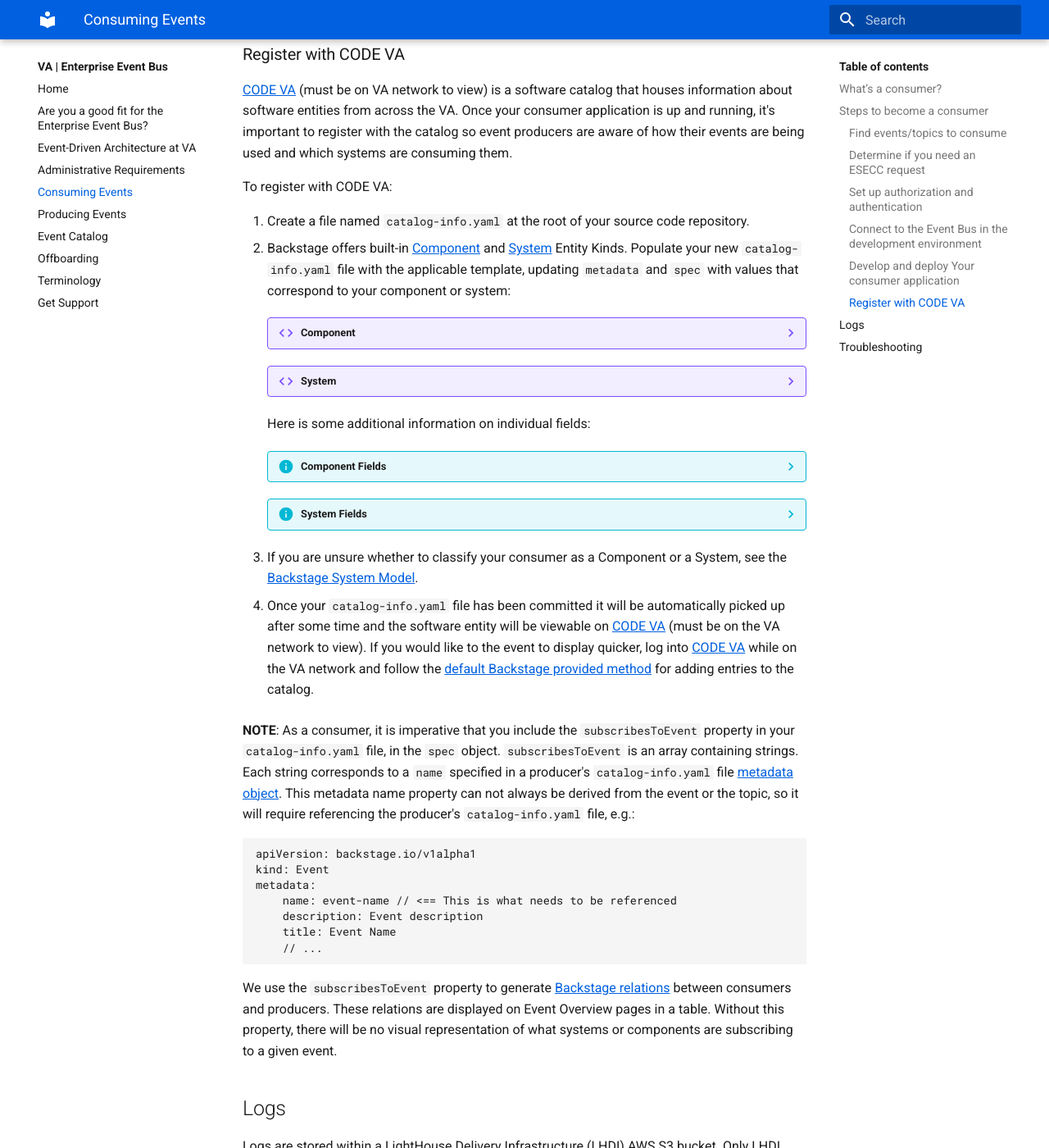
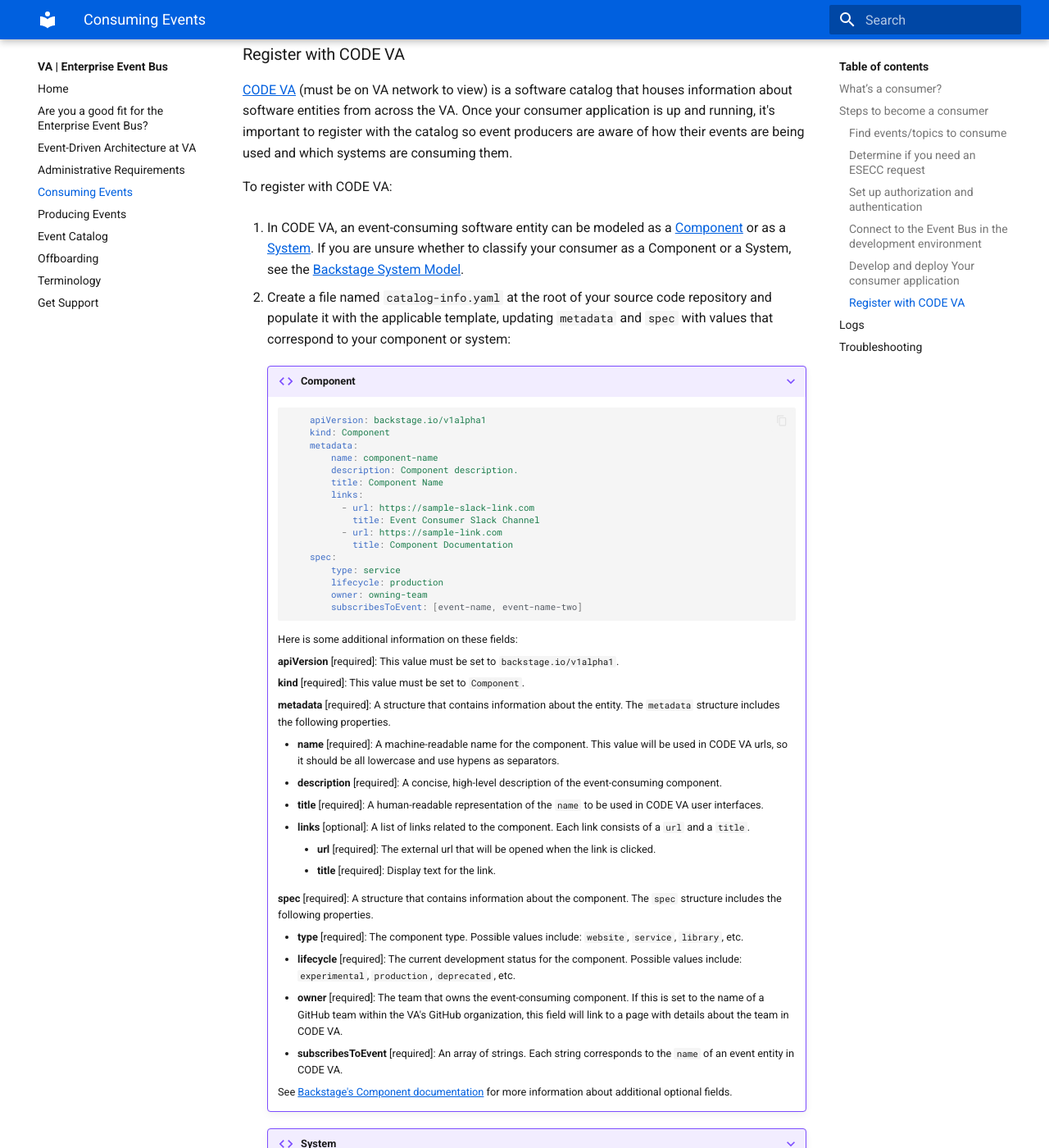
Before and after one commit to department-of-veterans-affairs/ves-event-bus-developer-portal, an MkDocs documentation site: the page built from docs/consume-events.md, in a window 1280 px wide and 1400 px high, scrolled down 4407 px. Shown: the whole window at 82% size. Built offline with MkDocs 1.6.1 and Material for MkDocs 9.7.7, drawn with Linux system fonts in a browser that asks for light colours; some of the changed text lies outside the part shown.

Commit message:
Move catalog-info field information on consume-events page

````diff
--- a/docs/consume-events.md
+++ b/docs/consume-events.md
@@ -164,10 +164,11 @@
 
 To register with CODE VA:
 
-1. Create a file named `catalog-info.yaml` at the root of your source code repository.
-2. Backstage offers built-in [Component](https://backstage.io/docs/features/software-catalog/descriptor-format/#kind-component) and [System](https://backstage.io/docs/features/software-catalog/descriptor-format#kind-system) Entity Kinds. Populate your new `catalog-info.yaml` file with the applicable template, updating `metadata` and `spec` with values that correspond to your component or system:
+1. In CODE VA, an event-consuming software entity can be modeled as a [Component](https://backstage.io/docs/features/software-catalog/descriptor-format/#kind-component) or as a [System](https://backstage.io/docs/features/software-catalog/descriptor-format#kind-system). If you are unsure whether to classify your consumer as a Component or a System, see the [Backstage System Model](https://backstage.io/docs/features/software-catalog/system-model/).
 
-    ??? Component Example
+2. Create a file named `catalog-info.yaml` at the root of your source code repository and populate it with the applicable template, updating `metadata` and `spec` with values that correspond to your component or system:
+
+    ???+ example "Component"
         ``` { .yaml .copy }
             apiVersion: backstage.io/v1alpha1
             kind: Component
@@ -187,28 +188,8 @@
                 subscribesToEvent: [event-name, event-name-two]
         ```
 
-    ??? System Example
-        ``` { .yaml .copy }
-            apiVersion: backstage.io/v1alpha1
-            kind: System
-            metadata:
-                name: system-name
-                description: System description.
-                title: System Name
-                links:
-                  - url: https://sample-slack-link.com
-                    title: Event Consumer Slack Channel
-                  - url: https://sample-link.com
-                    title: System Documentation
-            spec:
-                owner: owning-team
-                domain: health
-                subscribesToEvent: [event-name, event-name-two]
-        ```
+        Here is some additional information on these fields:
 
-    Here is some additional information on individual fields:
-
-    ??? info "Component Fields"
         **apiVersion** [required]: This value must be set to `backstage.io/v1alpha1`.
 
         **kind** [required]:  This value must be set to `Component`.
@@ -231,7 +212,27 @@
 
         See [Backstage's Component documentation](https://backstage.io/docs/features/software-catalog/descriptor-format/#kind-component) for more information about additional optional fields.
 
-    ??? info "System Fields"
+    ???+ example "System"
+        ``` { .yaml .copy }
+            apiVersion: backstage.io/v1alpha1
+            kind: System
+            metadata:
+                name: system-name
+                description: System description.
+                title: System Name
+                links:
+                  - url: https://sample-slack-link.com
+                    title: Event Consumer Slack Channel
+                  - url: https://sample-link.com
+                    title: System Documentation
+            spec:
+                owner: owning-team
+                domain: health
+                subscribesToEvent: [event-name, event-name-two]
+        ```
+
+        Here is some additional information on these fields:
+
         **apiVersion** [required]: This value must be set to `backstage.io/v1alpha1`.
 
         **kind** [required]:  This value must be set to `System`.
@@ -251,9 +252,7 @@
         * **domain** [optional]: The VA domain in which a particular system exists. Possible values might be: `claims status`, `health`, `appointments`, `benefits`, etc.
         * **subscribesToEvent** [required]: An array of strings. Each string corresponds to the `name` of an event entity.
 
-3. If you are unsure whether to classify your consumer as a Component or a System, see the [Backstage System Model](https://backstage.io/docs/features/software-catalog/system-model/).
-
-4. Once your `catalog-info.yaml` file has been committed it will be automatically picked up after some time and the software entity will be viewable on [CODE VA](https://code.va.gov/) (must be on the VA network to view). If you would like to the event to display quicker, log into [CODE VA](https://code.va.gov/) while on the VA network and follow the [default Backstage provided method](https://backstage.io/docs/features/software-catalog/#adding-components-to-the-catalog) for adding entries to the catalog.
+3. Once your `catalog-info.yaml` file has been committed it will be automatically picked up after some time and the software entity will be viewable on [CODE VA](https://code.va.gov/) (must be on the VA network to view). If you would like the event to display quicker, log into [CODE VA](https://code.va.gov/) while on the VA network and follow the [default Backstage provided method](https://backstage.io/docs/features/software-catalog/#adding-components-to-the-catalog) for adding entries to the catalog.
 
 **NOTE**: As a consumer, it is imperative that you include the `subscribesToEvent` property in your `catalog-info.yaml` file, in the `spec` object. `subscribesToEvent` is an array containing strings. Each string corresponds to a `name` specified in a producer's `catalog-info.yaml` file [metadata object](https://backstage.io/docs/features/software-catalog/descriptor-format#common-to-all-kinds-the-metadata). This metadata name property can not always be derived from the event or the topic, so it will require referencing the producer's `catalog-info.yaml` file, e.g.:
 
````
